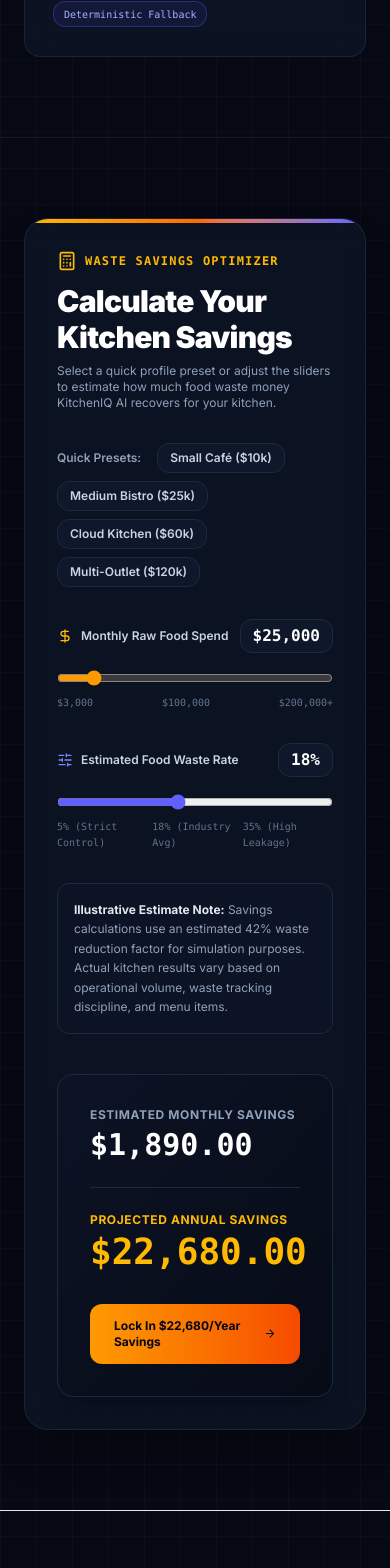
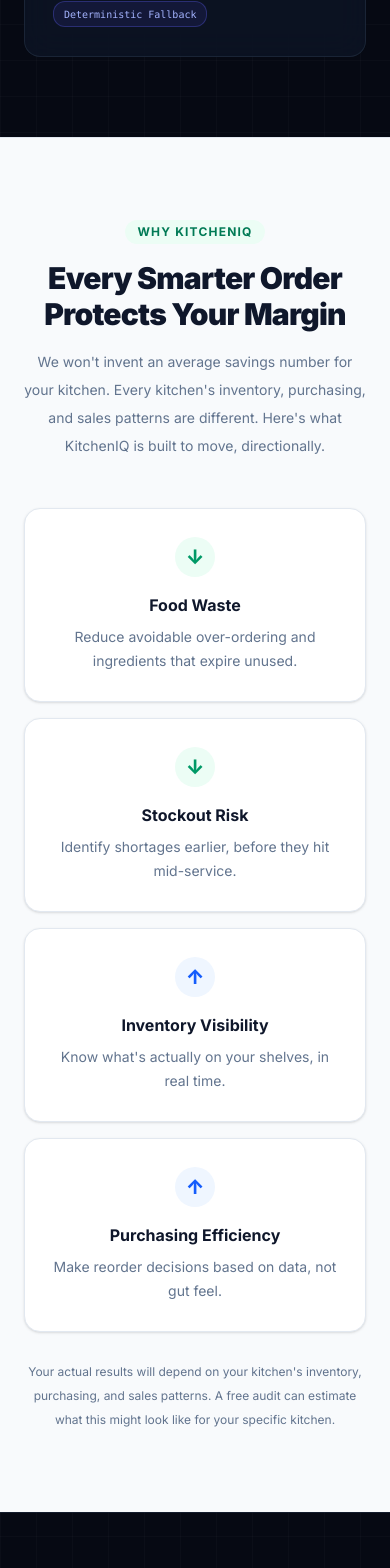
Before and after one commit to Sholu021/KitchenIQ, a Next.js app in the folder frontend/: page / in a window 390 px wide. Shown: the part 4080-5648 px from the top of the page. Built offline with nearby package versions, Linux system fonts and the light colour scheme; no server answers.

Commit message:
Add KitchenIQ business value section

```diff
--- a/frontend/app/page.tsx
+++ b/frontend/app/page.tsx
@@ -828,6 +828,73 @@
         </div>
       </section>
 
+      {/* --- WHY KITCHENIQ / BUSINESS VALUE --- */}
+      <section id="why-kitcheniq" className="bg-slate-50 py-20 px-6 border-t border-slate-200">
+        <div className="mx-auto w-full max-w-6xl">
+          <div className="mx-auto max-w-3xl text-center">
+            <span className="inline-flex rounded-full bg-emerald-50 px-3 py-1 text-xs font-bold uppercase tracking-widest text-emerald-700">
+              Why KitchenIQ
+            </span>
+            <h2 className="mt-4 text-3xl font-black tracking-tight text-slate-900 sm:text-4xl">
+              Every Smarter Order Protects Your Margin
+            </h2>
+            <p className="mt-4 text-sm leading-7 text-slate-500 sm:text-base">
+              We won&apos;t invent an average savings number for your kitchen.
+              Every kitchen&apos;s inventory, purchasing, and sales patterns are different.
+              Here&apos;s what KitchenIQ is built to move, directionally.
+            </p>
+          </div>
+
+          <div className="mt-12 grid grid-cols-1 gap-4 sm:grid-cols-2 lg:grid-cols-4">
+            <div className="group rounded-2xl border border-slate-200 bg-white p-7 text-center shadow-sm transition-all hover:-translate-y-1 hover:border-emerald-300 hover:shadow-md">
+              <div className="mx-auto mb-4 flex h-10 w-10 items-center justify-center rounded-full bg-emerald-50 text-xl font-extrabold text-emerald-600">
+                ↓
+              </div>
+              <h3 className="text-base font-bold text-slate-900">Food Waste</h3>
+              <p className="mt-2 text-sm leading-6 text-slate-500">
+                Reduce avoidable over-ordering and ingredients that expire unused.
+              </p>
+            </div>
+
+            <div className="group rounded-2xl border border-slate-200 bg-white p-7 text-center shadow-sm transition-all hover:-translate-y-1 hover:border-emerald-300 hover:shadow-md">
+              <div className="mx-auto mb-4 flex h-10 w-10 items-center justify-center rounded-full bg-emerald-50 text-xl font-extrabold text-emerald-600">
+                ↓
+              </div>
+              <h3 className="text-base font-bold text-slate-900">Stockout Risk</h3>
+              <p className="mt-2 text-sm leading-6 text-slate-500">
+                Identify shortages earlier, before they hit mid-service.
+              </p>
+            </div>
+
+            <div className="group rounded-2xl border border-slate-200 bg-white p-7 text-center shadow-sm transition-all hover:-translate-y-1 hover:border-blue-300 hover:shadow-md">
+              <div className="mx-auto mb-4 flex h-10 w-10 items-center justify-center rounded-full bg-blue-50 text-xl font-extrabold text-blue-600">
+                ↑
+              </div>
+              <h3 className="text-base font-bold text-slate-900">Inventory Visibility</h3>
+              <p className="mt-2 text-sm leading-6 text-slate-500">
+                Know what&apos;s actually on your shelves, in real time.
+              </p>
+            </div>
+
+            <div className="group rounded-2xl border border-slate-200 bg-white p-7 text-center shadow-sm transition-all hover:-translate-y-1 hover:border-blue-300 hover:shadow-md">
+              <div className="mx-auto mb-4 flex h-10 w-10 items-center justify-center rounded-full bg-blue-50 text-xl font-extrabold text-blue-600">
+                ↑
+              </div>
+              <h3 className="text-base font-bold text-slate-900">Purchasing Efficiency</h3>
+              <p className="mt-2 text-sm leading-6 text-slate-500">
+                Make reorder decisions based on data, not gut feel.
+              </p>
+            </div>
+          </div>
+
+          <p className="mx-auto mt-7 max-w-2xl text-center text-xs leading-6 text-slate-500 sm:text-sm">
+            Your actual results will depend on your kitchen&apos;s inventory,
+            purchasing, and sales patterns. A free audit can estimate what this
+            might look like for your specific kitchen.
+          </p>
+        </div>
+      </section>
+
       {/* --- INTERACTIVE ROI CALCULATOR SECTION --- */}
       <section id="roi" className="py-20 px-6 max-w-5xl mx-auto w-full z-10 border-t border-slate-800/60">
         <div className="dark-glass-panel rounded-3xl p-8 sm:p-12 border border-slate-800 shadow-2xl relative overflow-hidden bg-[#080d1a]">
@@ -856,19 +923,19 @@
               onClick={() => applyPreset(25000, 18)}
               className="px-3 py-1.5 bg-slate-900 hover:bg-slate-800 border border-slate-800 rounded-lg text-xs font-semibold text-slate-300 transition-colors cursor-pointer"
             >
-              Medium Bistro ($25k)
+              Medium Bistro (₹25k)
             </button>
             <button
               onClick={() => applyPreset(60000, 22)}
               className="px-3 py-1.5 bg-slate-900 hover:bg-slate-800 border border-slate-800 rounded-lg text-xs font-semibold text-slate-300 transition-colors cursor-pointer"
             >
-              Cloud Kitchen ($60k)
+              Cloud Kitchen (₹60k)
             </button>
             <button
               onClick={() => applyPreset(120000, 25)}
               className="px-3 py-1.5 bg-slate-900 hover:bg-slate-800 border border-slate-800 rounded-lg text-xs font-semibold text-slate-300 transition-colors cursor-pointer"
             >
-              Multi-Outlet ($120k)
+              Multi-Outlet (₹120k)
             </button>
           </div>
 
@@ -882,7 +949,7 @@
                     <DollarSign size={16} className="text-amber-400" /> Monthly Raw Food Spend
                   </span>
                   <span className="text-white font-mono text-base font-bold bg-slate-900 px-3 py-1 rounded-lg border border-slate-800">
-                    ${monthlySpend.toLocaleString()}
+                    ₹{monthlySpend.toLocaleString()}
                   </span>
                 </div>
                 <input
@@ -895,9 +962,9 @@
                   className="w-full accent-amber-500 bg-slate-950 h-2.5 rounded-lg cursor-pointer"
                 />
                 <div className="flex justify-between text-[10px] text-slate-500 font-mono">
-                  <span>$3,000</span>
-                  <span>$100,000</span>
-                  <span>$200,000+</span>
+                  <span>₹3,000</span>
+                  <span>₹100,000</span>
+                  <span>₹200,000+</span>
                 </div>
               </div>
 
@@ -921,13 +988,13 @@
                 />
                 <div className="flex justify-between text-[10px] text-slate-500 font-mono">
                   <span>5% (Strict Control)</span>
-                  <span>18% (Industry Avg)</span>
+                  <span>18% (Illustrative)</span>
                   <span>35% (High Leakage)</span>
                 </div>
               </div>
 
               <div className="p-4 bg-slate-900/50 rounded-xl border border-slate-800 text-xs text-slate-400 leading-relaxed">
-                <strong className="text-slate-200">Illustrative Estimate Note:</strong> Savings calculations use an estimated 42% waste reduction factor for simulation purposes. Actual kitchen results vary based on operational volume, waste tracking discipline, and menu items.
+                <strong className="text-slate-200">Illustrative Estimate Note:</strong> Savings calculations use an estimated 42% reduction factor for illustration. Actual kitchen results vary based on operational volume, waste tracking discipline, and menu items.
               </div>
 
             </div>
@@ -940,14 +1007,14 @@
                 <div>
                   <span className="text-xs font-bold text-slate-400 uppercase tracking-wider block">Estimated Monthly Savings</span>
                   <span className="text-3xl sm:text-4xl font-black text-white mt-1 block font-mono">
-                    ${monthlySavings.toLocaleString(undefined, { minimumFractionDigits: 2, maximumFractionDigits: 2 })}
+                    ₹{monthlySavings.toLocaleString(undefined, { minimumFractionDigits: 2, maximumFractionDigits: 2 })}
                   </span>
                 </div>
 
                 <div className="pt-6 border-t border-slate-800">
                   <span className="text-xs font-bold text-amber-400 uppercase tracking-wider block">Projected Annual Savings</span>
                   <span className="text-4xl sm:text-5xl font-black text-amber-400 mt-1 block font-mono">
-                    ${yearlySavings.toLocaleString(undefined, { minimumFractionDigits: 2, maximumFractionDigits: 2 })}
+                    ₹{yearlySavings.toLocaleString(undefined, { minimumFractionDigits: 2, maximumFractionDigits: 2 })}
                   </span>
                 </div>
               </div>
@@ -957,7 +1024,7 @@
                   href="/register"
                   className="w-full py-3.5 px-6 bg-gradient-to-r from-amber-500 to-orange-600 hover:from-amber-400 hover:to-orange-500 text-slate-950 font-bold text-xs rounded-xl transition-all flex items-center justify-center gap-2 hover:shadow-[0_0_20px_rgba(245,158,11,0.3)] cursor-pointer"
                 >
-                  Lock In ${Math.round(yearlySavings).toLocaleString()}/Year Savings <ArrowRight size={15} />
+                  Explore ₹{Math.round(yearlySavings).toLocaleString()} Potential Annual Savings <ArrowRight size={15} />
                 </Link>
               </div>
             </div>
```
